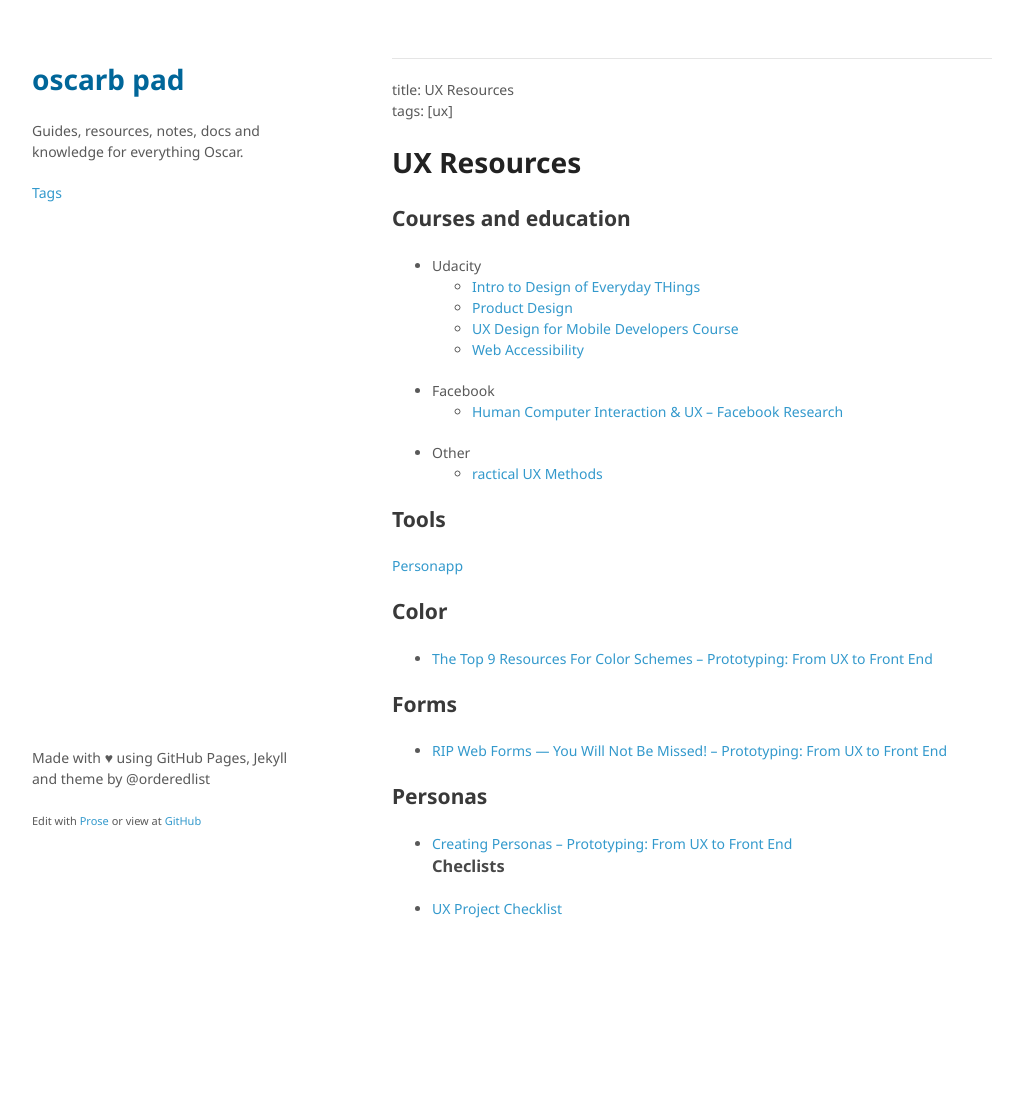
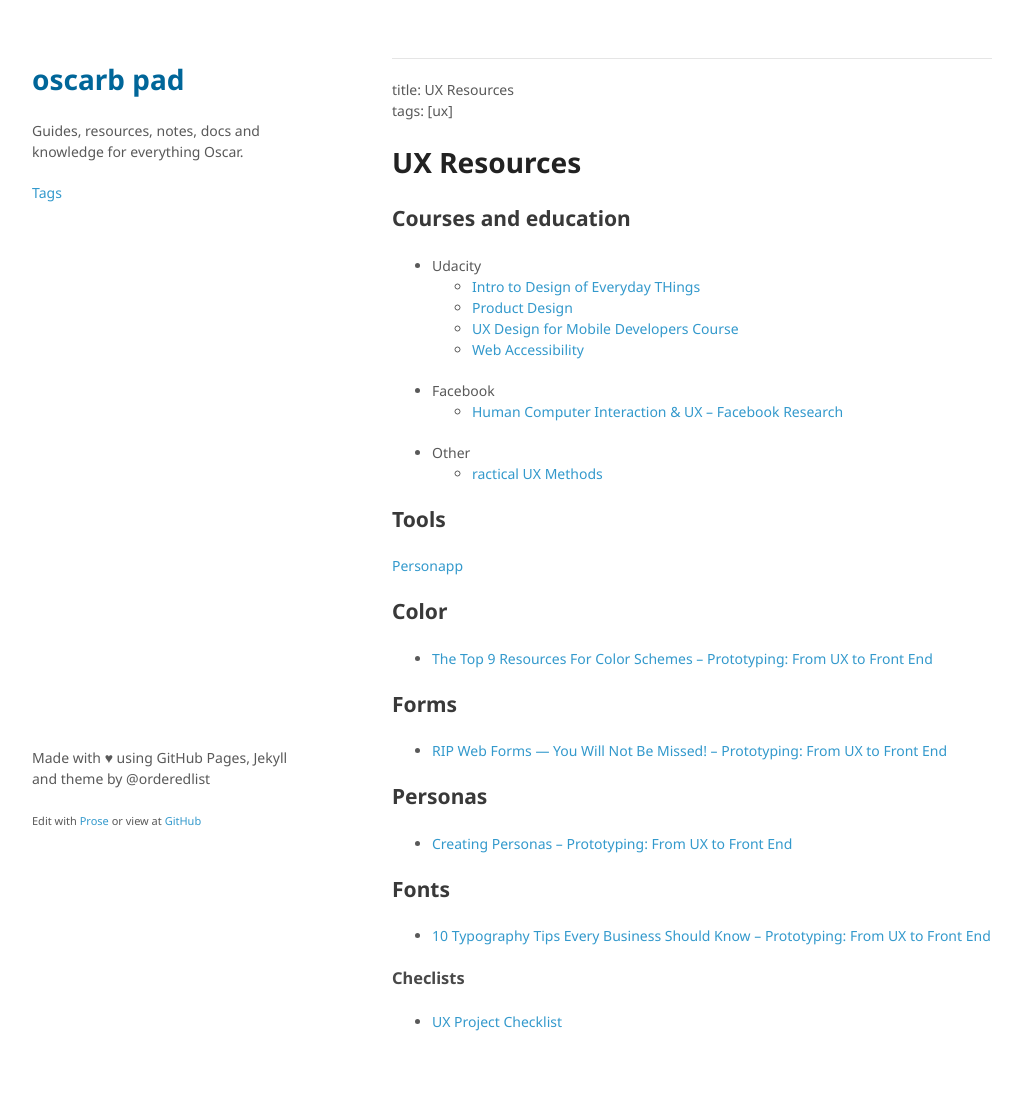
Before and after one commit to oscarb/pad, a Jekyll site: the page built from _docs/ux-resources.md, in a window 1280 px wide. Shown: the whole page, without its empty margins (128-1149 px from the left). Built offline with Jekyll 4.4.1, drawn with Linux system fonts in a browser that asks for light colours; some web fonts are replaced; before the commit the page ends 989 px from its top, so only the background shows below that.

Commit message:
Updated ux-resources.md

```diff
--- a/_docs/ux-resources.md
+++ b/_docs/ux-resources.md
@@ -33,6 +33,11 @@ tags: [ux]
 ## Personas
 
 * [Creating Personas – Prototyping: From UX to Front End](https://blog.prototypr.io/personas-74c4e1c12ee2)
+
+## Fonts
+
+* [10 Typography Tips Every Business Should Know – Prototyping: From UX to Front End](https://blog.prototypr.io/10-typography-tips-every-business-should-know-b62483899d14)
+
 ### Checlists
 
 * [UX Project Checklist](http://uxchecklist.github.io/)
```
